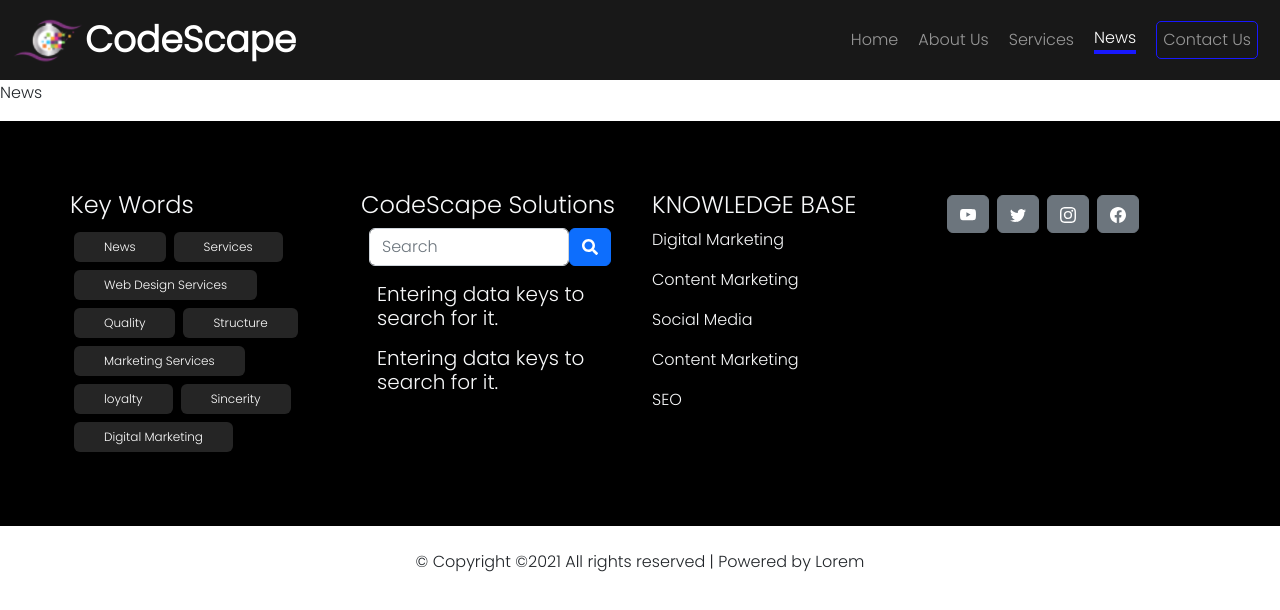
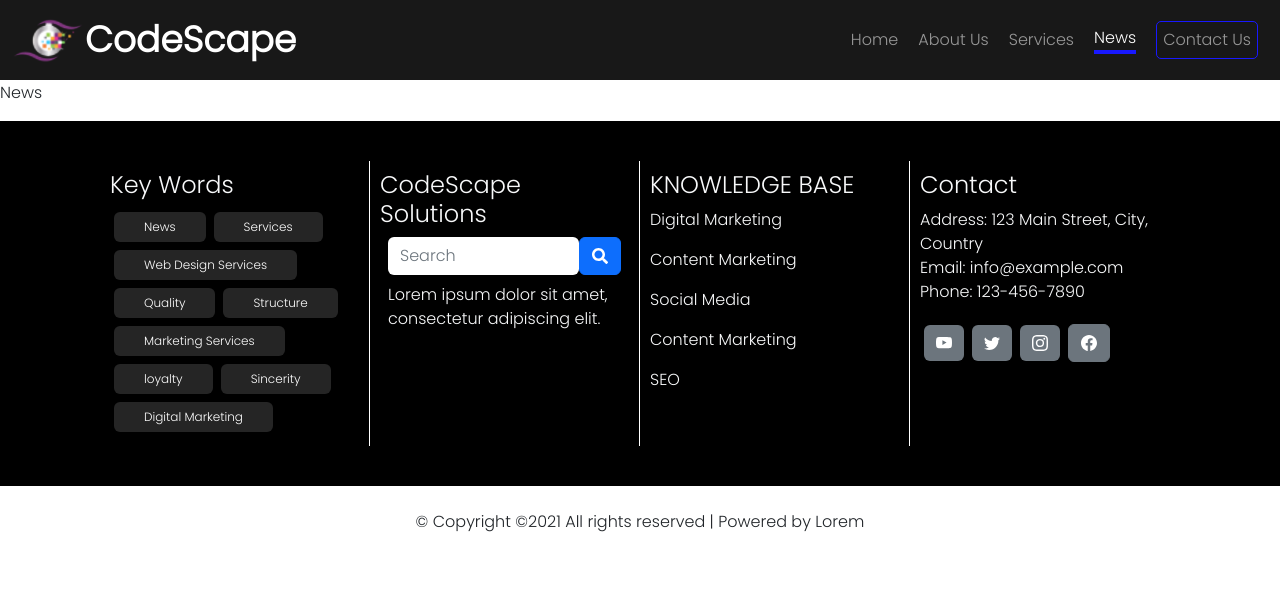
Before and after one commit to NoorAldeenAbuShehadeh/CompanyWebapp, a React (Create React App) app: page /News in a window 1280 px wide. Shown: the top 610 px of the page. Built offline with nearby package versions, Linux system fonts and the light colour scheme.

Commit message:
finish footer

```diff
--- a/src/Components/Footer.js/Style.jsx
+++ b/src/Components/Footer.js/Style.jsx
@@ -1,19 +1,38 @@
-import { createUseStyles } from "react-jss"
+import { createUseStyles } from "react-jss";
 
-const Style = createUseStyles((theme)=>({
-    keyWord:{
-        fontSize:'12px',
-        backgroundColor:'rgba(196, 196, 196, 0.19)',
-        border:'none',
-        padding:'6px 30px'
+const Style = createUseStyles((theme) => ({
+  keyWord: {
+    fontSize: "12px",
+    backgroundColor: "rgba(196, 196, 196, 0.19)",
+    border: "none",
+    padding: "6px 30px",
+  },
+  container: {
+    backgroundColor: theme.colors.background,
+    padding: "40px",
+  },
+  searchInput: {
+    maxWidth: "200px",
+  },
+
+  rowBorder: {
+    "& :not(:last-child)": {
+      borderRight: "1px solid white",
+      "@media (max-width: 768px)": {
+        borderRight: "none",
+        borderBottom: "1px solid white",
+      },
     },
-    container:{
-        backgroundColor: theme.colors.background,
-        padding:'70px'
+  },
+  colWidth: {
+    minWidth: "260px",
+    maxWidth: "270px",
+    padding: "10px",
+    borderBottom: "none",
+    "& :not(:last-child)": {
+      border: "none",
     },
-    searchInput:{
-        maxWidth:'200px'
-    }
-}))
+  },
+}));
 
-export default Style
+export default Style;
--- a/src/Components/Footer.js/index.js
+++ b/src/Components/Footer.js/index.js
@@ -17,10 +17,10 @@ const Footer = () => {
   const classes = Style({ theme });
   return (
     <>
-      <footer className={`text-light py-3`}>
+      <footer className={`text-light py-3 `}>
         <Container fluid className={classes.container}>
-          <Row>
-            <Col md={3} >
+          <Row wrap="wrap" className={`d-flex justify-content-center ${classes.rowBorder}`}>
+            <Col className={classes.colWidth}>
               <h4>Key Words</h4>
               {footerKeywords.map((item) => (
                 <Button
@@ -31,7 +31,7 @@ const Footer = () => {
                 </Button>
               ))}
             </Col>
-            <Col md={3}>
+            <Col className={classes.colWidth}>
               <h4>CodeScape Solutions</h4>
               <Form className="d-flex m-2">
                 <FormControl type="text" placeholder="Search" className={classes.searchInput}/>
@@ -39,10 +39,10 @@ const Footer = () => {
                   <FaSearch />
                 </Button>
               </Form>
-              <h5 className="m-3">Entering data keys to search for it.</h5>
-              <h5 className="m-3">Entering data keys to search for it.</h5>
+              <p className="m-2">Lorem ipsum dolor sit amet, consectetur adipiscing elit.</p>
+
             </Col>
-            <Col md={3}>
+            <Col className={classes.colWidth}>
               <h4>KNOWLEDGE BASE</h4>
               <p>Digital Marketing</p>
               <p>Content Marketing</p>
@@ -50,7 +50,13 @@ const Footer = () => {
               <p>Content Marketing</p>
               <p>SEO</p>
             </Col>
-            <Col md={3}>
+            <Col className={classes.colWidth}>
+            <h4>Contact</h4>
+            <ul className="list-unstyled">
+              <li>Address: 123 Main Street, City, Country</li>
+              <li>Email: info@example.com</li>
+              <li>Phone: 123-456-7890</li>
+            </ul>
             <Button variant="secondary" className="m-1"><BsYoutube/></Button>
             <Button variant="secondary" className="m-1"><BsTwitter/></Button>
             <Button variant="secondary" className="m-1"><BsInstagram/></Button>
```
